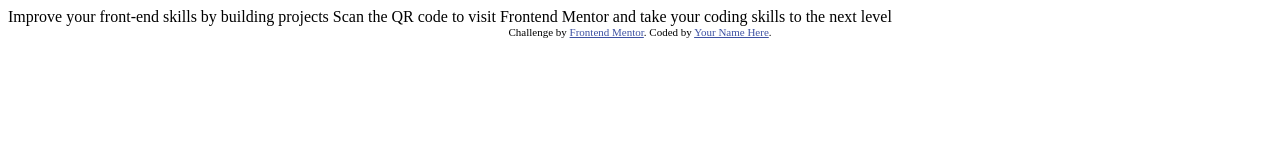
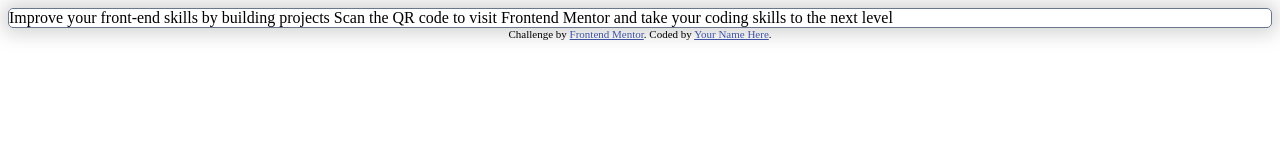
Before and after one commit to TiagoF84/QR_Code, a plain HTML site: page qr-code-component-main/index.html in a window 1280 px wide. Drawn offline with Linux system fonts and the light colour scheme.

Commit message:
Update index.html

```diff
--- a/qr-code-component-main/index.html
+++ b/qr-code-component-main/index.html
@@ -12,13 +12,21 @@
   <style>
     .attribution { font-size: 11px; text-align: center; }
     .attribution a { color: hsl(228, 45%, 44%); }
+    .box {
+      border-radius: 5px;
+      border: 1px solid #68778D;
+      -webkit-box-shadow: 0px 0px 19px 6px rgba(0,0,0,0.17);
+      box-shadow: 0px 0px 19px 6px rgba(0,0,0,0.17);
+    }
   </style>
 </head>
 <body>
-
+<div class="box">
   Improve your front-end skills by building projects
 
   Scan the QR code to visit Frontend Mentor and take your coding skills to the next level
+</div>
+
 
   <div class="attribution">
     Challenge by <a href="https://www.frontendmentor.io?ref=challenge" target="_blank">Frontend Mentor</a>.
```
